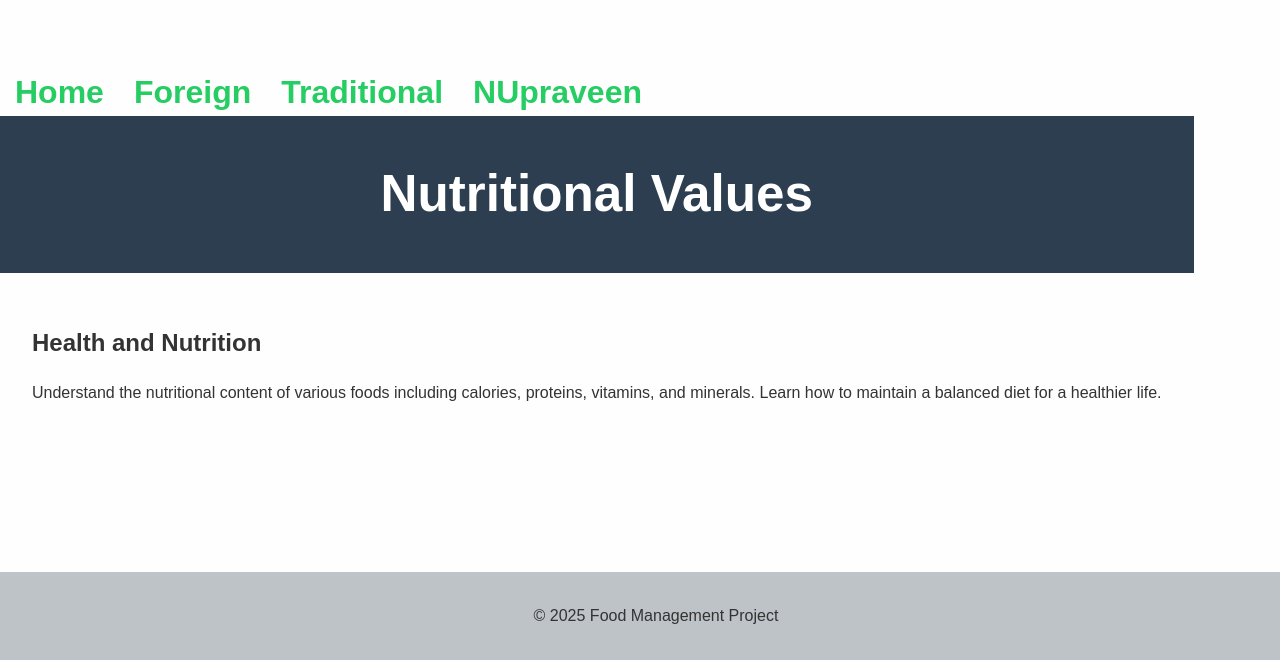
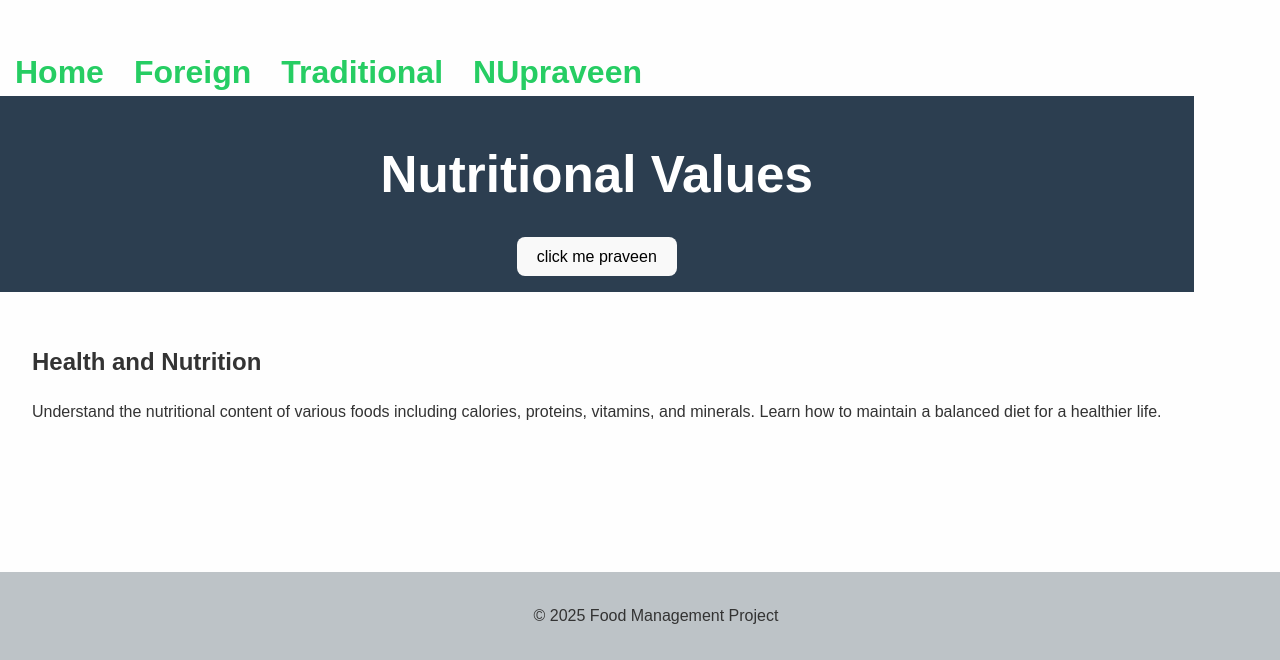
Before and after one commit to praveentecsl/food-manage-react-vite, a React (Vite) app in the folder test_2/: page /nutritional in a window 1280 px wide. Shown: the part 140-800 px from the top of the page. Built offline with nearby package versions, Linux system fonts and the light colour scheme.

Commit message:
add a button

```diff
--- a/test_2/src/new_comp/nutrition.jsx
+++ b/test_2/src/new_comp/nutrition.jsx
@@ -1,8 +1,9 @@
 export default function nutrition(){
     return(
         <>
-              <header>
+            <header>
                 <h1>Nutritional Values</h1>
+                <button>click me praveen</button>
                 {/* <nav>
                 <a href="index.html">Home</a>
                 <a href="foreign.html">Foreign Foods</a>
```
